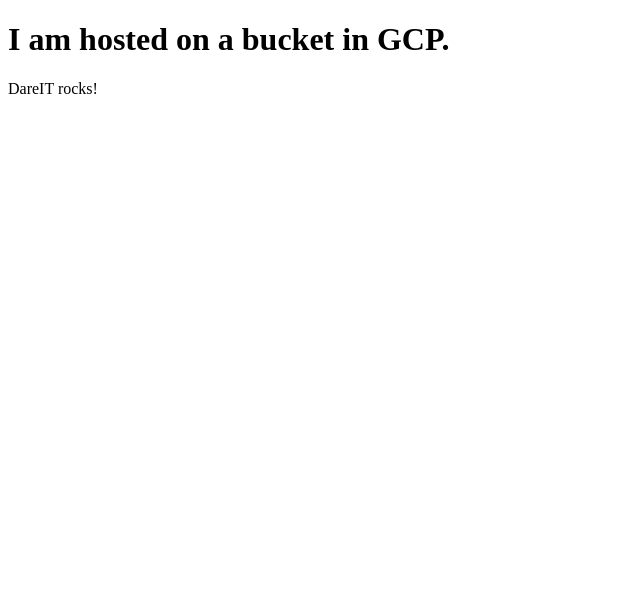
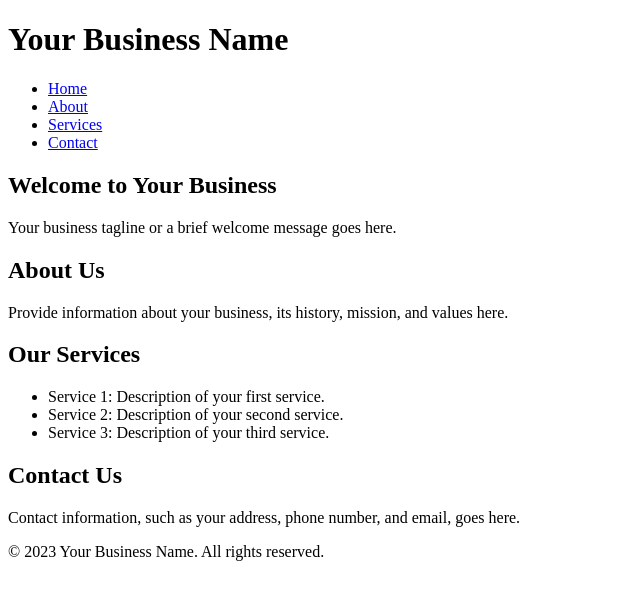
Before and after one commit to agasourcer/cloud_challenge, a plain HTML site: page task_2/index.html in a window 1280 px wide. Shown: the whole page, without its empty margins (0-640 px from the left). Drawn offline with Linux system fonts and the light colour scheme.

Commit message:
Update index.html

```diff
--- a/task_2/index.html
+++ b/task_2/index.html
@@ -1,10 +1,52 @@
 <!DOCTYPE html>
 <html>
-  <head>
-    <title>Hello World: Static Website</title>
-  </head>
-  <body>
-    <h1>I am hosted on a bucket in GCP.</h1>
-    <p>DareIT rocks!</p>
-  </body>
+<head>
+    <meta charset="UTF-8">
+    <title>Your Business Name</title>
+    <meta name="description" content="Description of your business">
+    <meta name="keywords" content="your, keywords, here">
+    <link rel="stylesheet" type="text/css" href="styles.css"> <!-- You can create a separate CSS file for styling -->
+</head>
+<body>
+    <header>
+        <h1>Your Business Name</h1>
+        <nav>
+            <ul>
+                <li><a href="#home">Home</a></li>
+                <li><a href="#about">About</a></li>
+                <li><a href="#services">Services</a></li>
+                <li><a href="#contact">Contact</a></li>
+            </ul>
+        </nav>
+    </header>
+
+    <section id="home">
+        <h2>Welcome to Your Business</h2>
+        <p>Your business tagline or a brief welcome message goes here.</p>
+    </section>
+
+    <section id="about">
+        <h2>About Us</h2>
+        <p>Provide information about your business, its history, mission, and values here.</p>
+    </section>
+
+    <section id="services">
+        <h2>Our Services</h2>
+        <ul>
+            <li>Service 1: Description of your first service.</li>
+            <li>Service 2: Description of your second service.</li>
+            <li>Service 3: Description of your third service.</li>
+            <!-- Add more services as needed -->
+        </ul>
+    </section>
+
+    <section id="contact">
+        <h2>Contact Us</h2>
+        <p>Contact information, such as your address, phone number, and email, goes here.</p>
+    </section>
+
+    <footer>
+        <p>&copy; 2023 Your Business Name. All rights reserved.</p>
+    </footer>
+</body>
 </html>
```
